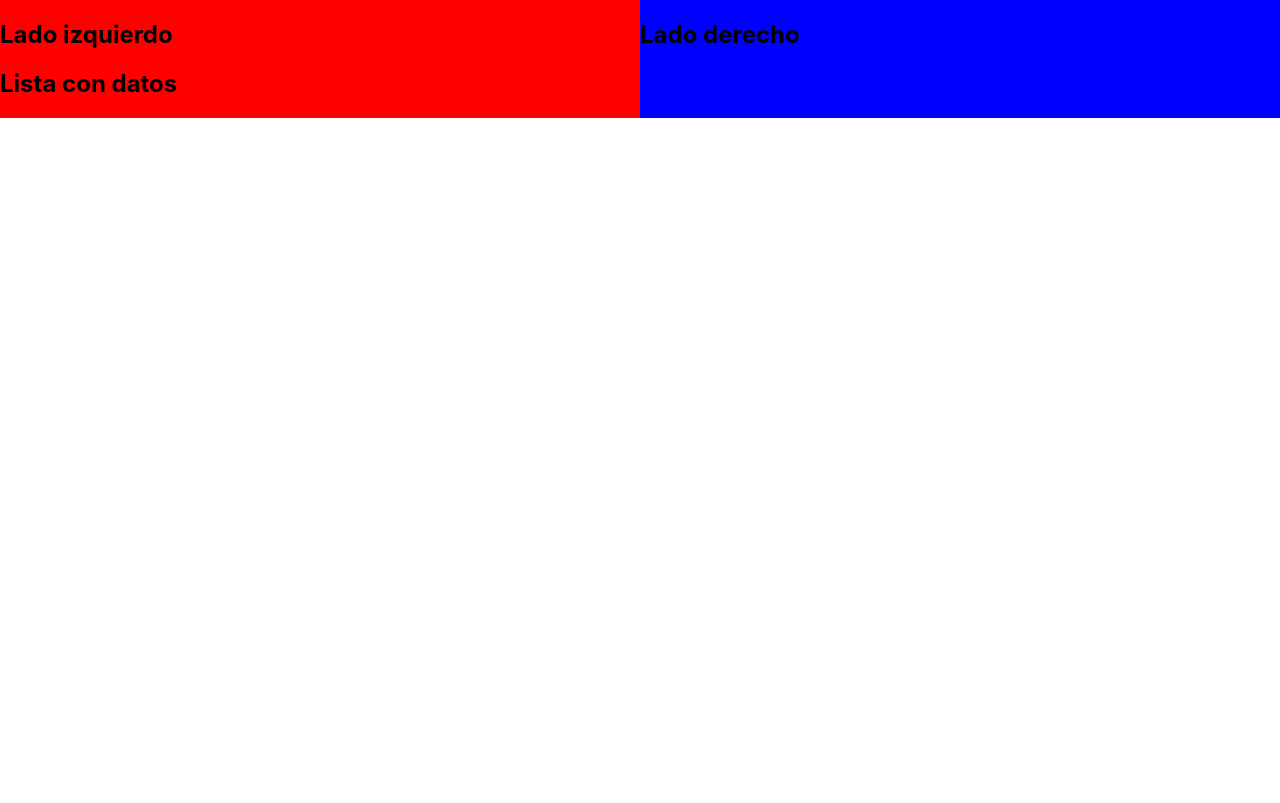
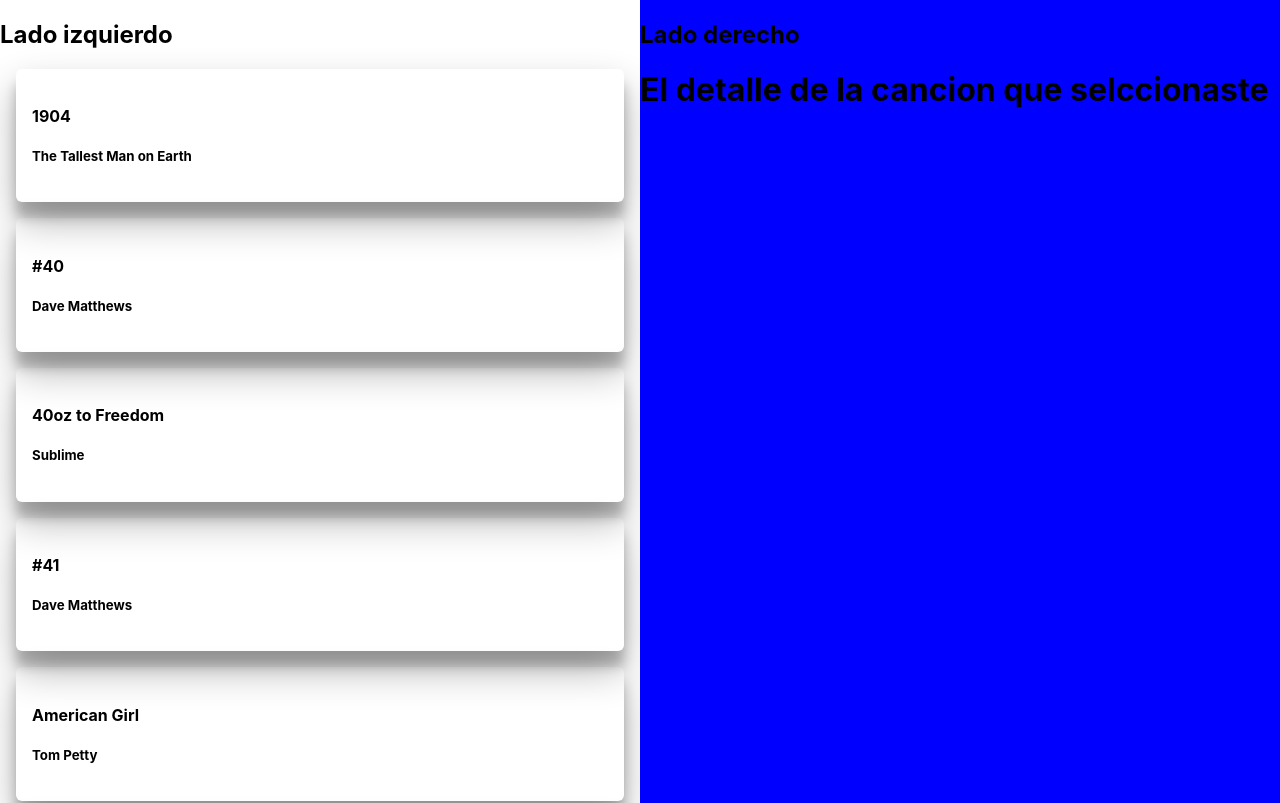
Before and after one commit to LigorioSalgado/master-code, a React (Create React App) app in the folder global-state/: page / in a window 1280 px wide. Shown: the top 803 px of the page. Built offline with nearby package versions, Linux system fonts and the light colour scheme.

Commit message:
global state

```diff
--- a/global-state/src/App.js
+++ b/global-state/src/App.js
@@ -1,4 +1,5 @@
 import React from 'react';
+import SongDetail from './SongDetails';
 import SongList from './SongList';
 
 function App() {
@@ -12,6 +13,7 @@
 
       <div className="derecho">
         <h2>Lado derecho</h2>
+        <SongDetail />
       </div>
 
     </div>
--- /dev/null
+++ b/global-state/src/SongDetails.js
@@ -0,0 +1,10 @@
+import React from 'react';
+
+function SongDetail() {
+
+    return (
+        <h1>El detalle de la cancion que selccionaste</h1>
+    )
+}
+
+export default SongDetail;
--- a/global-state/src/SongList.js
+++ b/global-state/src/SongList.js
@@ -15,7 +15,12 @@
             {
                 list.length === 0
                     ? <h1>Cargando...</h1>
-                    : <h1>Lista con datos</h1>
+                    : list.map((song) => (
+                        <div className="row-song">
+                            <h4>{song.title}</h4>
+                            <h5>{song.artist}</h5>
+                        </div>
+                    ))
             }
         </section>
     )
--- a/global-state/src/index.css
+++ b/global-state/src/index.css
@@ -19,7 +19,6 @@
 }
 
 .izquierdo {
-  background-color: red;
   width: 50%;
 }
 
@@ -27,3 +26,10 @@
   background-color: blue;
   width: 50%;
 }
+
+.row-song {
+  margin: 1rem;
+  padding: 1rem;
+  border-radius: 6px;
+  box-shadow: 0 19px 38px rgba(0,0,0,0.30), 0 15px 12px rgba(0,0,0,0.22);
+}
```
Also changed, not shown: 1 other file (tests, documents, lock files or other folders).
